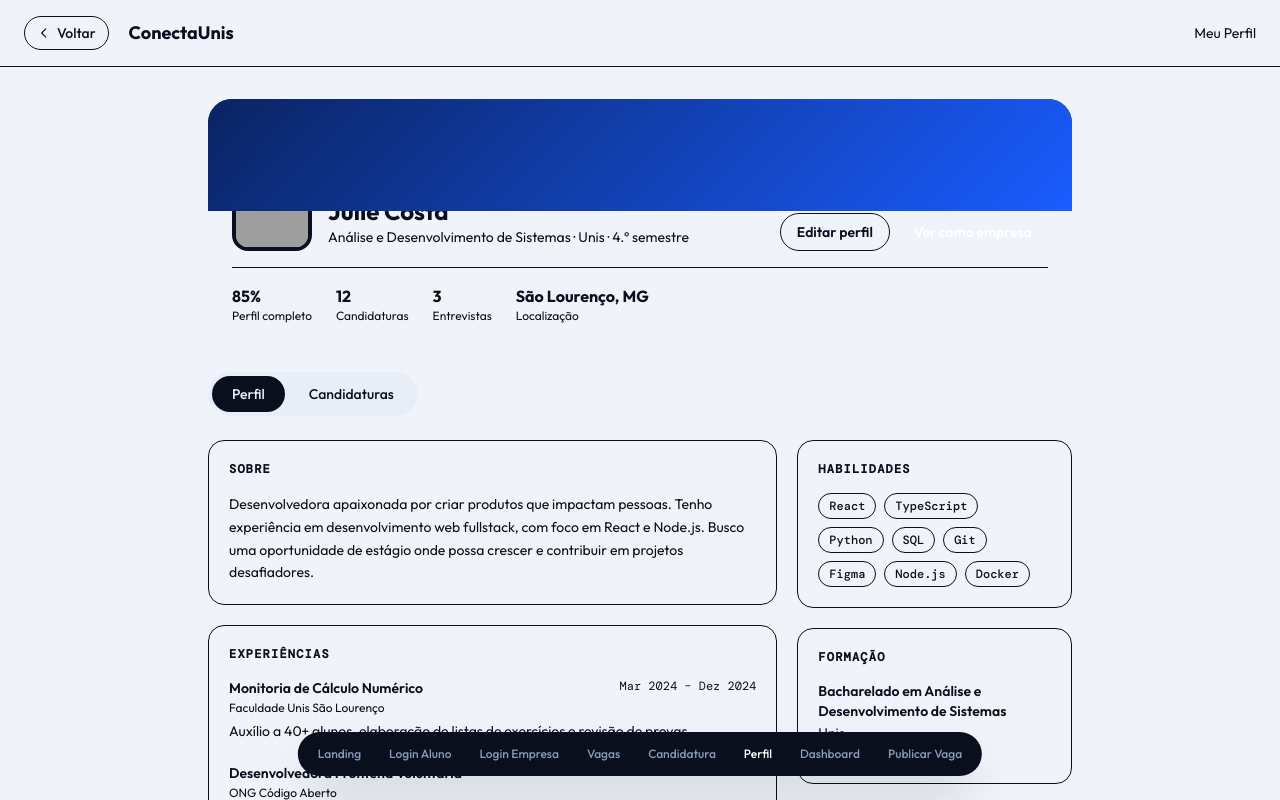
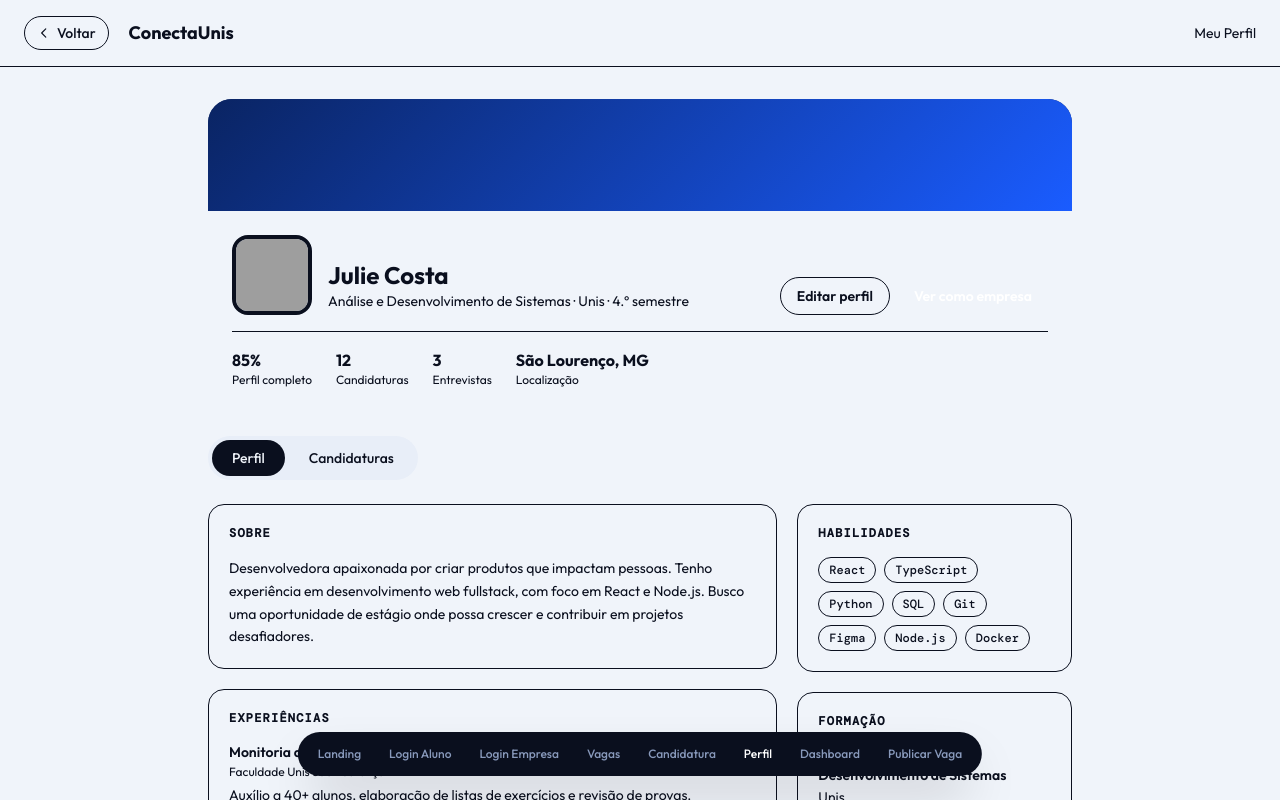
Before and after one commit to t-constantino/conecta-unis-2026, a React (Vite) app: page / in a window 1280 px wide. Both pictures are taken after a click on the button "Perfil". Shown: the top 800 px of the page. Built offline with nearby package versions, Linux system fonts and the light colour scheme; grey boxes are pictures that could not be loaded; the HTML template or start-up script is replaced by a standard one.

Commit message:
Adjust padding in StudentProfile component

```diff
--- a/src/screens/StudentProfile.tsx
+++ b/src/screens/StudentProfile.tsx
@@ -186,8 +186,8 @@ export default function StudentProfile({ onNavigate }: Props) {
             <div className="absolute inset-0" style={{ background: 'linear-gradient(135deg, #0a2463 0%, #1a5cff 100%)' }} />
           </div>
           {/* Info */}
-          <div className="px-6 pb-6">
-            <div className="flex flex-wrap items-end gap-4 -mt-10 mb-4">
+          <div className="px-6 pb-6 pt-6">
+            <div className="flex flex-wrap items-end gap-4 mb-4">
               {avatarFailed ? (
                 <div
                   className="w-20 h-20 shrink-0 rounded-2xl border-4 flex items-center justify-center text-xl font-bold"
```
